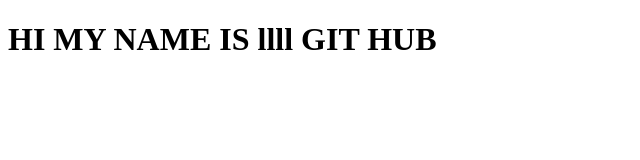
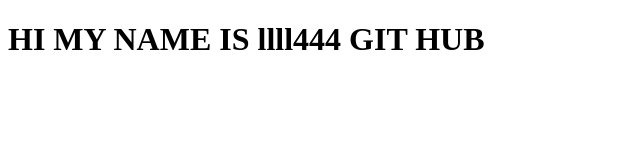
Before and after one commit to lija12-3/check, a plain HTML site: page index.html in a window 1280 px wide. Shown: the whole page, without its empty margins (0-640 px from the left). Drawn offline with Linux system fonts and the light colour scheme.

Commit message:
Update index.html

```diff
--- a/index.html
+++ b/index.html
@@ -4,6 +4,6 @@
         <title>Document</title>
     </head>
         <body>
-           <h1>HI MY NAME IS llll GIT HUB</h1>
+           <h1>HI MY NAME IS llll444 GIT HUB</h1>
         </body>
 </html>
```
